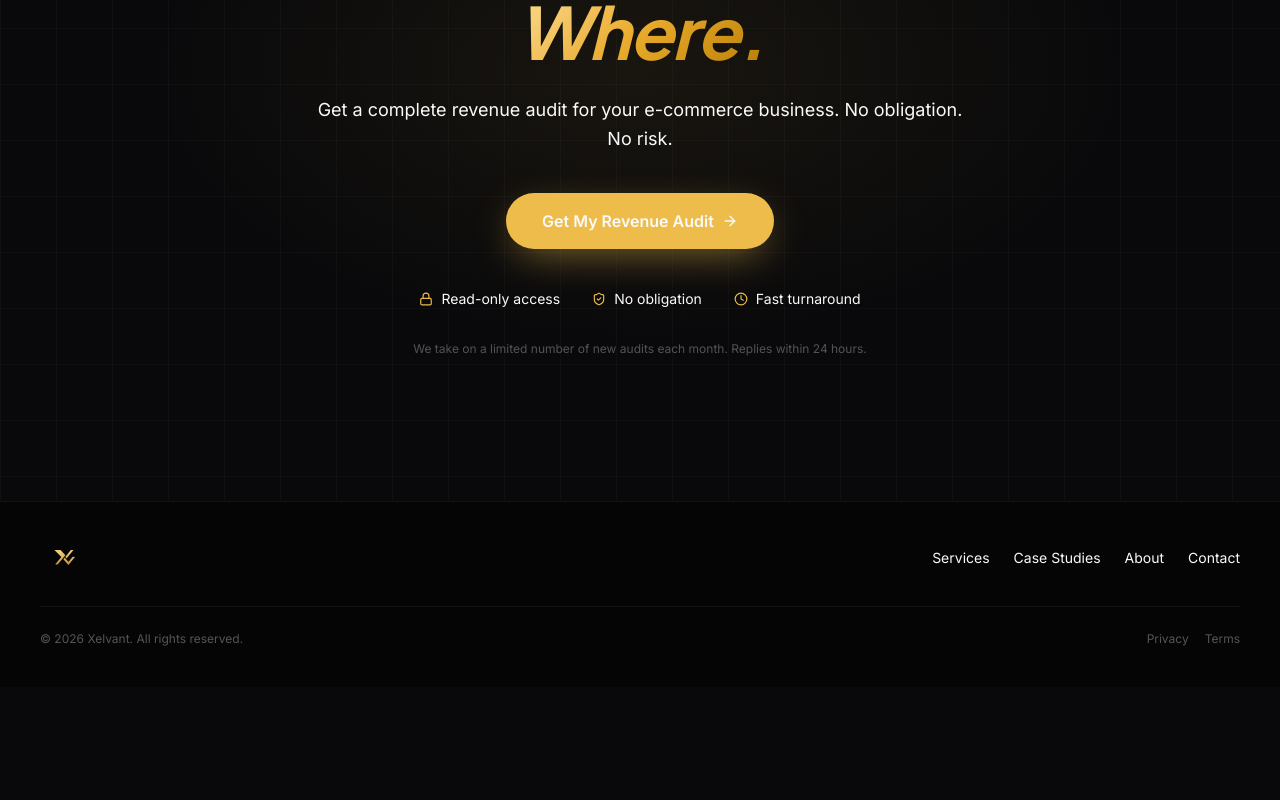
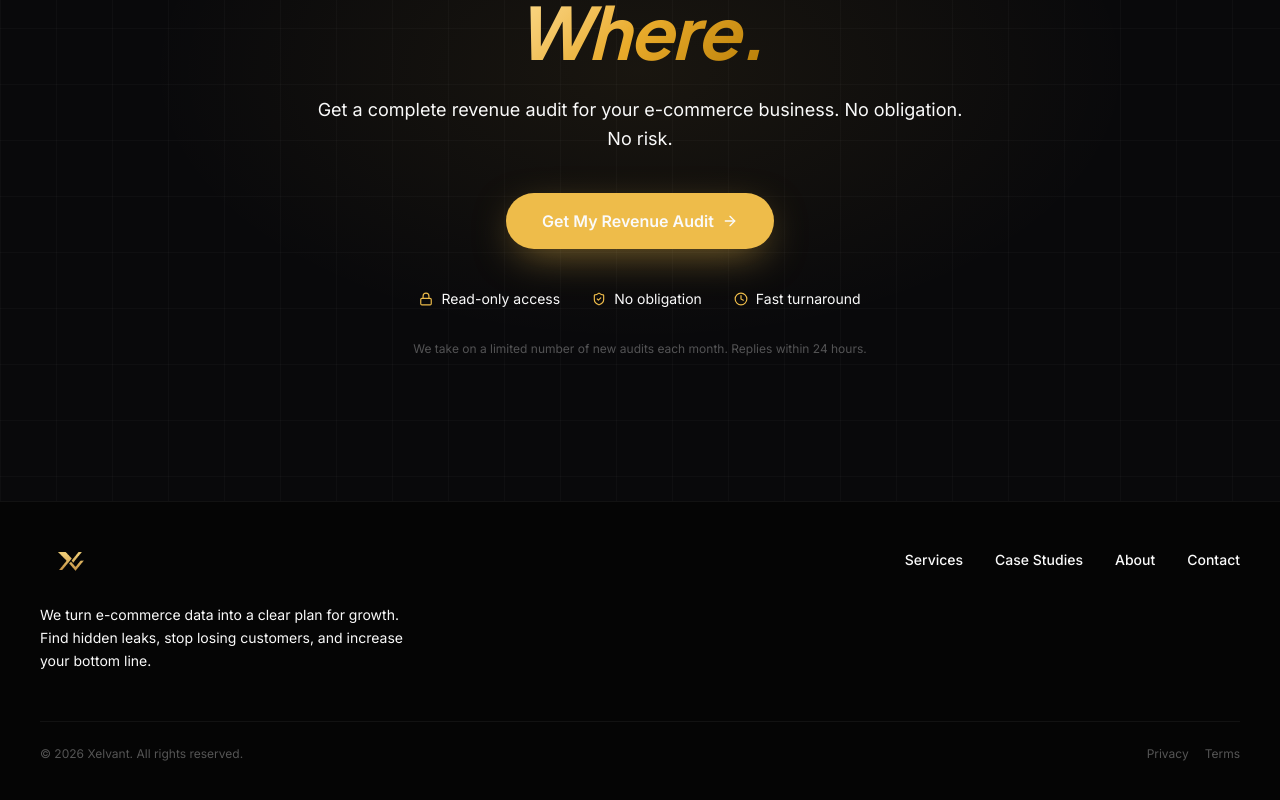
Before and after one commit to ali-zain-ai/Xelvant-site, a Next.js app: page / in a window 1280 px wide. Shown: the part 4956-5756 px from the top of the page. Before the commit the page ends 5643 px from the top, so only its background shows below. Built offline with nearby package versions, Linux system fonts and the light colour scheme.

Commit message:
Enhance footer: enlarge logo and add company intro

```diff
--- a/components/layout/Footer.tsx
+++ b/components/layout/Footer.tsx
@@ -32,24 +32,29 @@ export default function Footer() {
     >
       <div className="mx-auto max-w-7xl">
 
-        {/* Top row: logo + links */}
-        <div className="flex flex-col sm:flex-row items-start sm:items-center justify-between gap-6 mb-8">
-          <Link href="/">
-            <Image
-              src="/logo-transparent.png"
-              alt="Xelvant"
-              width={140}
-              height={36}
-              className="h-8 w-auto object-contain"
-            />
-          </Link>
+        {/* Top row: logo/intro + links */}
+        <div className="flex flex-col md:flex-row items-start justify-between gap-10 mb-12">
+          <div className="max-w-sm">
+            <Link href="/" className="inline-block mb-4">
+              <Image
+                src="/logo-transparent.png"
+                alt="Xelvant"
+                width={160}
+                height={42}
+                className="h-10 w-auto object-contain"
+              />
+            </Link>
+            <p className="text-sm leading-relaxed" style={{ color: "var(--muted-foreground)" }}>
+              We turn e-commerce data into a clear plan for growth. Find hidden leaks, stop losing customers, and increase your bottom line.
+            </p>
+          </div>
 
-          <nav className="flex flex-wrap items-center gap-6">
+          <nav className="flex flex-wrap items-center gap-6 md:gap-8 pt-2">
             {links.map((l) => (
               <Link
                 key={l.label}
                 href={l.href}
-                className="text-sm transition-colors hover:text-white"
+                className="text-sm font-medium transition-colors hover:text-white"
                 style={{ color: "var(--muted-foreground)" }}
               >
                 {l.label}
```
